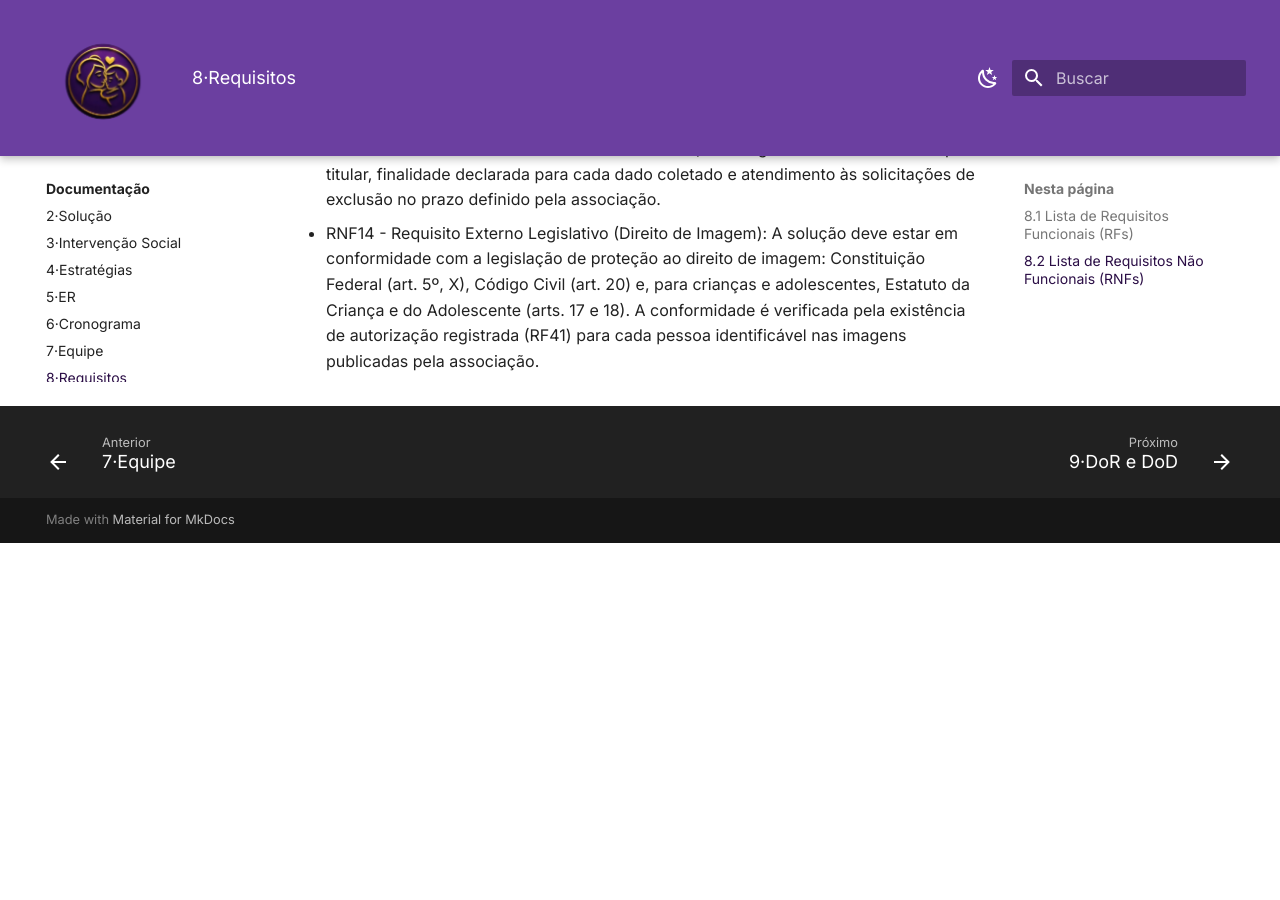
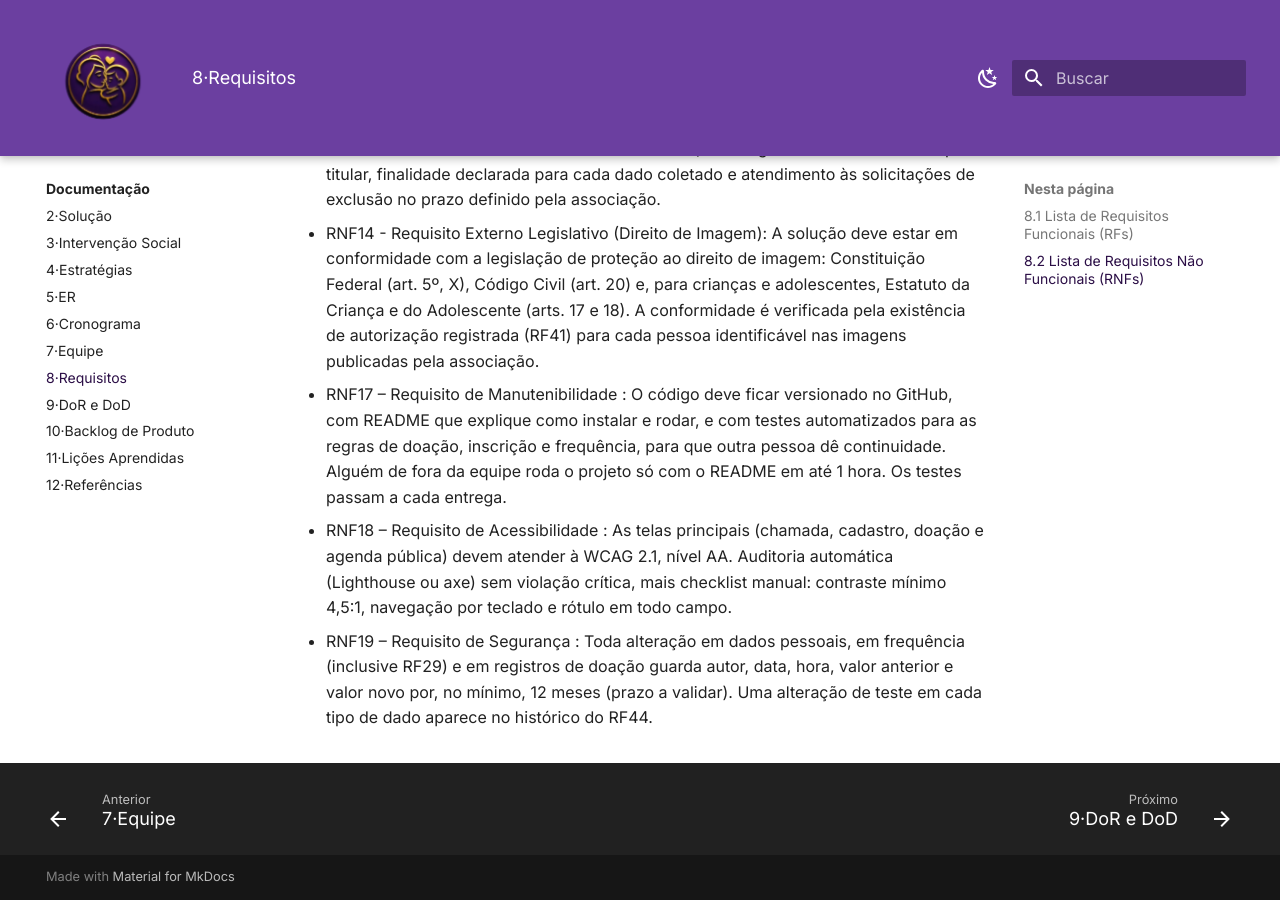
Before and after one commit to mdsreq-fga-unb/REQ-2026.2-T01-MaesGuerreiras, an MkDocs documentation site: the page built from docs/08-requisitos/index.md, in a window 1280 px wide and 900 px high, scrolled down 6006 px. Built offline with MkDocs 1.6.1 and Material for MkDocs 9.7.7, drawn with Linux system fonts in a browser that asks for light colours; before the commit the page ends 6549 px from its top, so only the background shows below that.

Commit message:
Criando as RNF 17,18 e 19

```diff
--- a/docs/08-requisitos/index.md
+++ b/docs/08-requisitos/index.md
@@ -144,3 +144,9 @@ professor George Marsicano Correa.
 - RNF13 - Requisito Externo Legislativo (LGPD): O tratamento de dados pessoais deve estar em conformidade com a Lei nº 13.709/2018, com registro de consentimento por titular, finalidade declarada para cada dado coletado e atendimento às solicitações de exclusão no prazo definido pela associação.
 
 - RNF14 - Requisito Externo Legislativo (Direito de Imagem): A solução deve estar em conformidade com a legislação de proteção ao direito de imagem: Constituição Federal (art. 5º, X), Código Civil (art. 20) e, para crianças e adolescentes, Estatuto da Criança e do Adolescente (arts. 17 e 18). A conformidade é verificada pela existência de autorização registrada (RF41) para cada pessoa identificável nas imagens publicadas pela associação.
+
+- RNF17 – Requisito de Manutenibilidade : O código deve ficar versionado no GitHub, com README que explique como instalar e rodar, e com testes automatizados para as regras de doação, inscrição e frequência, para que outra pessoa dê continuidade. Alguém de fora da equipe roda o projeto só com o README em até 1 hora. Os testes passam a cada entrega.
+
+- RNF18 – Requisito de Acessibilidade : As telas principais (chamada, cadastro, doação e agenda pública) devem atender à WCAG 2.1, nível AA. Auditoria automática (Lighthouse ou axe) sem violação crítica, mais checklist manual: contraste mínimo 4,5:1, navegação por teclado e rótulo em todo campo.
+
+- RNF19 – Requisito de Segurança : Toda alteração em dados pessoais, em frequência (inclusive RF29) e em registros de doação guarda autor, data, hora, valor anterior e valor novo por, no mínimo, 12 meses (prazo a validar). Uma alteração de teste em cada tipo de dado aparece no histórico do RF44.
```
